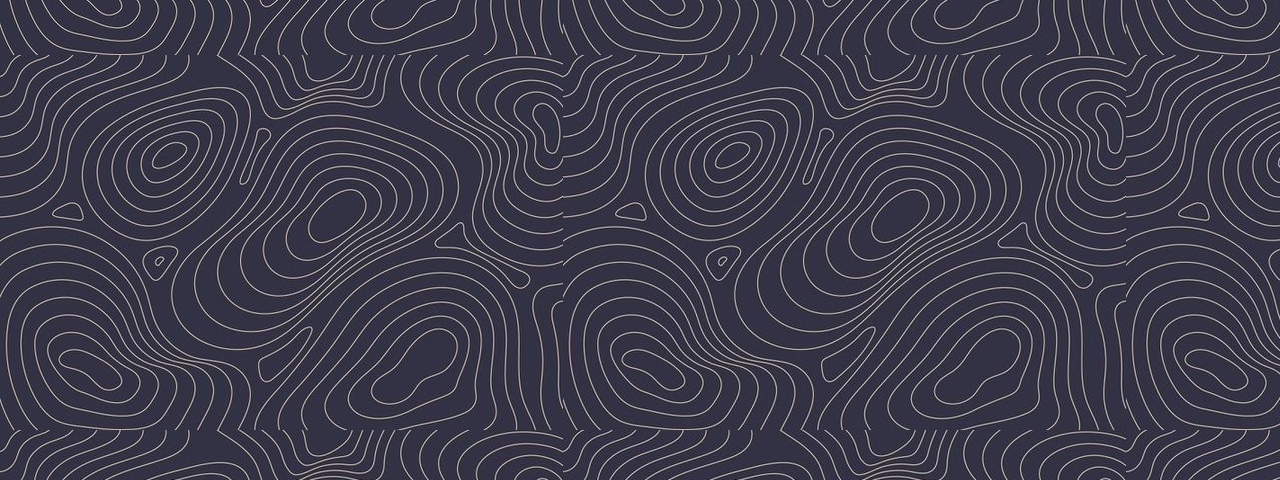
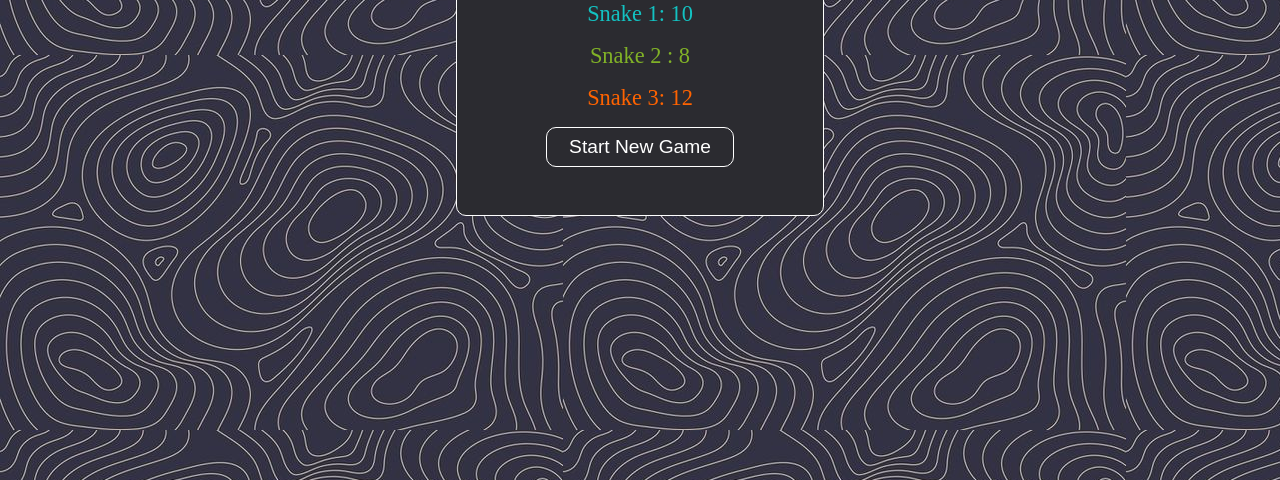
Before and after one commit to gdmgent-internet-of-things/final-project-snake-game_iot_ak_rk_rd, a plain HTML site: page html_css/game_over.html in a window 1280 px wide. Shown: the part 320-800 px from the top of the page. Drawn offline with Linux system fonts and the light colour scheme.

Commit message:
html bestanden

```diff
--- a/html_css/game_over.html
+++ b/html_css/game_over.html
@@ -8,6 +8,14 @@
   <title>Snake Game</title>
 </head>
 <body>
+  <section>
+    <h1>Game Over</h1>
 
+    <p class="label-blue">Snake 1: 10</p>
+    <p class="label-green">Snake 2 : 8</p>
+    <p class="label-orange">Snake 3: 12</p>
+
+    <button class="button-start">Start New Game</button>
+  </section>
 </body>
 </html>
--- a/html_css/main.css
+++ b/html_css/main.css
@@ -109,6 +109,11 @@ label {
   border: 1px solid #fff;
 }
 
+p {
+ font-size: 1.4rem;
+ margin: 0 0 1rem;
+}
+
 /* colors */
 /* snake 1: #13C2C2 */
 /* snake 2: #81B227 */
```
Also changed, not shown: html_css/name_players.html (+1 -1 lines), html_css/start_scherm.html (+1 -1 lines).
